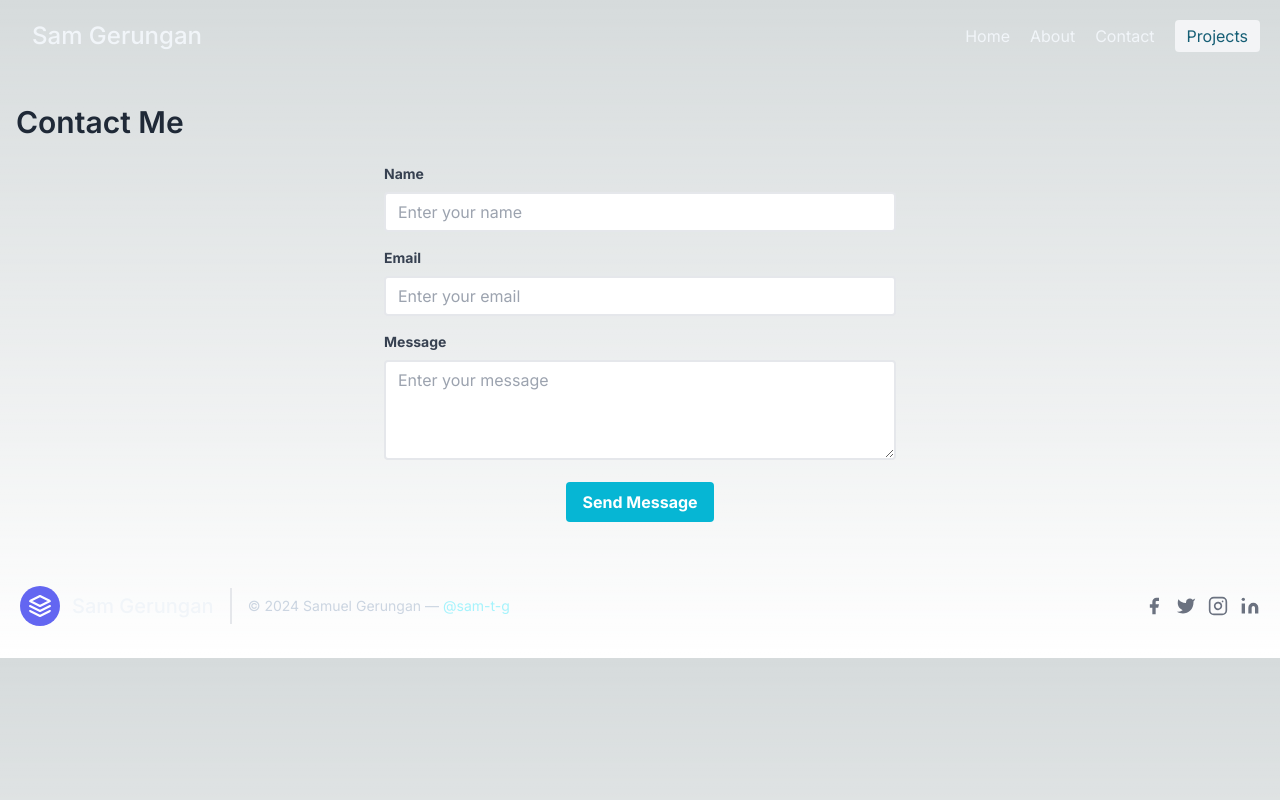
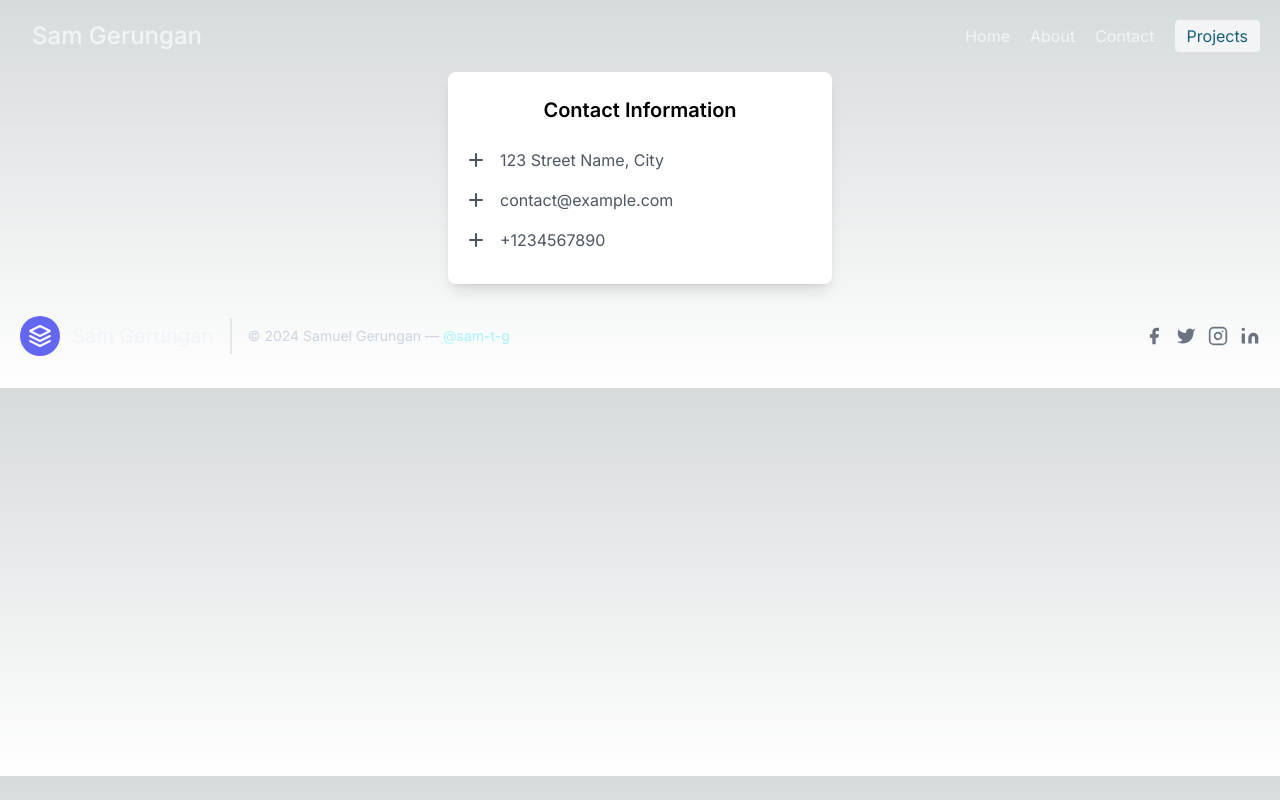
Before and after one commit to Sam-T-G/sam-modern-portfolio, a Next.js app: page /contact in a window 1280 px wide. Built offline with nearby package versions, Linux system fonts and the light colour scheme.

Commit message:
Update page.tsx

```diff
--- a/src/app/contact/page.tsx
+++ b/src/app/contact/page.tsx
@@ -1,65 +1,68 @@
 import React from "react";
 
-const Contact = () => {
+const ContactCard = () => {
   return (
-    <div className="container mx-auto px-4 py-8">
-      <h1 className="text-3xl font-semibold text-gray-800 mb-6">Contact Me</h1>
-      <div className="max-w-lg mx-auto">
-        <form>
-          <div className="mb-4">
-            <label
-              className="block text-gray-700 text-sm font-bold mb-2"
-              htmlFor="name"
+    <div className="max-w-sm mx-auto bg-white shadow-lg rounded-lg overflow-hidden">
+      <div className="px-4 py-6">
+        <h1 className="text-center font-semibold text-xl">
+          Contact Information
+        </h1>
+        <ul className="mt-4">
+          <li className="flex items-center py-2">
+            <svg
+              className="h-6 w-6 text-gray-600 mr-3"
+              fill="none"
+              stroke="currentColor"
+              viewBox="0 0 24 24"
+              xmlns="http://www.w3.org/2000/svg"
             >
-              Name
-            </label>
-            <input
-              className="border-2 border-gray-200 rounded w-full py-2 px-3 text-gray-700 leading-tight focus:outline-none focus:border-cyan-500"
-              id="name"
-              type="text"
-              placeholder="Enter your name"
-            />
-          </div>
-          <div className="mb-4">
-            <label
-              className="block text-gray-700 text-sm font-bold mb-2"
-              htmlFor="email"
+              <path
+                strokeLinecap="round"
+                strokeLinejoin="round"
+                strokeWidth={2}
+                d="M12 6v6m0 0v6m0-6h6m-6 0H6"
+              />
+            </svg>
+            <span className="text-gray-600">123 Street Name, City</span>
+          </li>
+          <li className="flex items-center py-2">
+            <svg
+              className="h-6 w-6 text-gray-600 mr-3"
+              fill="none"
+              stroke="currentColor"
+              viewBox="0 0 24 24"
+              xmlns="http://www.w3.org/2000/svg"
             >
-              Email
-            </label>
-            <input
-              className="border-2 border-gray-200 rounded w-full py-2 px-3 text-gray-700 leading-tight focus:outline-none focus:border-cyan-500"
-              id="email"
-              type="email"
-              placeholder="Enter your email"
-            />
-          </div>
-          <div className="mb-4">
-            <label
-              className="block text-gray-700 text-sm font-bold mb-2"
-              htmlFor="message"
+              <path
+                strokeLinecap="round"
+                strokeLinejoin="round"
+                strokeWidth={2}
+                d="M12 6v6m0 0v6m0-6h6m-6 0H6"
+              />
+            </svg>
+            <span className="text-gray-600">contact@example.com</span>
+          </li>
+          <li className="flex items-center py-2">
+            <svg
+              className="h-6 w-6 text-gray-600 mr-3"
+              fill="none"
+              stroke="currentColor"
+              viewBox="0 0 24 24"
+              xmlns="http://www.w3.org/2000/svg"
             >
-              Message
-            </label>
-            <textarea
-              className="border-2 border-gray-200 rounded w-full py-2 px-3 text-gray-700 leading-tight focus:outline-none focus:border-cyan-500"
-              id="message"
-              rows={4}
-              placeholder="Enter your message"
-            ></textarea>
-          </div>
-          <div className="flex items-center justify-center">
-            <button
-              className="bg-cyan-500 hover:bg-cyan-700 text-white font-bold py-2 px-4 rounded focus:outline-none focus:shadow-outline"
-              type="submit"
-            >
-              Send Message
-            </button>
-          </div>
-        </form>
+              <path
+                strokeLinecap="round"
+                strokeLinejoin="round"
+                strokeWidth={2}
+                d="M12 6v6m0 0v6m0-6h6m-6 0H6"
+              />
+            </svg>
+            <span className="text-gray-600">+1234567890</span>
+          </li>
+        </ul>
       </div>
     </div>
   );
 };
 
-export default Contact;
+export default ContactCard;
```
